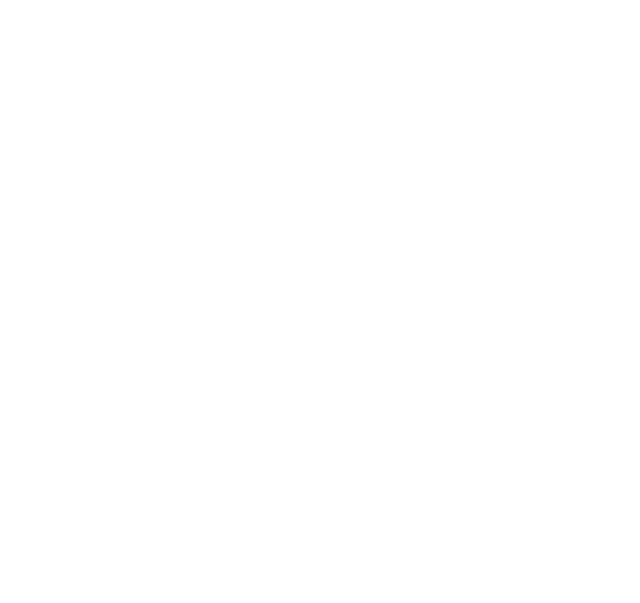
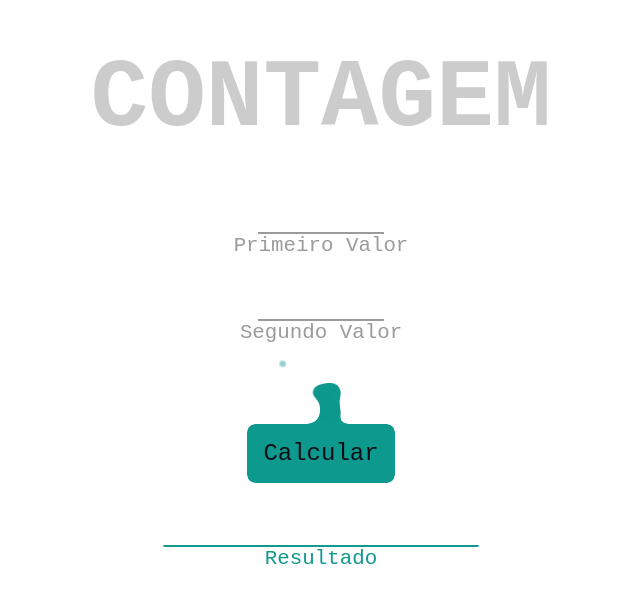
Before and after one commit to federais/calculadora, a React (Create React App) app: page /matematica/contagem in a window 1280 px wide. Shown: the part 109-712 px from the top of the page, without its empty margins (319-959 px from the left). Built offline with nearby package versions, Linux system fonts and the light colour scheme.

Commit message:
Contagem

```diff
--- a/package.json
+++ b/package.json
@@ -6,6 +6,7 @@
     "@testing-library/jest-dom": "^5.14.1",
     "@testing-library/react": "^11.2.7",
     "@testing-library/user-event": "^12.8.3",
+    "mathjs": "^9.4.4",
     "react": "^17.0.2",
     "react-dom": "^17.0.2",
     "react-router-dom": "^5.3.0",
--- a/src/components/forms/index.js
+++ b/src/components/forms/index.js
@@ -4,7 +4,11 @@
             <div className="rootMatematica" >
                 <p>{props.title}</p>
 
-                <small>Deixe em branco o valor que deseja obter</small>
+                {
+                    !props.blankSpace ? (
+                        <small>Deixe em branco o valor que deseja obter</small>
+                    ) : (<></>)
+                }
                 <div className="form__group field">
                     <input type="number" className="form__field" placeholder={props.input1} id='cateto1' value={props.value1} onChange={e => props.setValue1(e.target.value)} />
                     <label for={props.input1} className="form__label">{props.input1}</label>
@@ -13,10 +17,17 @@
                     <input type="number" className="form__field" placeholder={props.input2} id='cateto2' value={props.value2} onChange={e => props.setValue2(e.target.value)} />
                     <label htmlFor={props.input2} className="form__label">{props.input2}</label>
                 </div>
-                <div className="form__group field">
-                    <input type="number" className="form__field" placeholder={props.input2} id={props.input2} value={props.value3} onChange={e => props.setValue3(e.target.value)} />
-                    <label htmlFor="{props.input2}" className="form__label">{props.input2}</label>
-                </div>
+
+                {
+                    props.input3 ? (
+                        <div className="form__group field">
+                            <input type="number" className="form__field" placeholder={props.input3} id={props.input3} value={props.value3} onChange={e => props.setValue3(e.target.value)} />
+                            <label htmlFor={props.input3} className="form__label">{props.input3}</label>
+                        </div>
+                    ) : (
+                        <></>
+                    )
+                }
 
                 <svg xmlns="http://www.w3.org/2000/svg" version="1.1">
                     <defs>
--- a/src/pages/math/baschara/index.js
+++ b/src/pages/math/baschara/index.js
@@ -10,7 +10,6 @@
     const [valorC, setValorC] = useState('')
 
     function handleSubmit(e) {
-        console.log('Salve')
         const resultadoInput = document.querySelector('#resultado')
         let response = 0
         const delta = (valorB ** 2) - (4 * valorA * valorC)
--- /dev/null
+++ b/src/pages/math/contagem/index.js
@@ -0,0 +1,32 @@
+import { useState } from 'react'
+import '../style.css'
+import { toast } from 'react-toastify'
+import { factorial } from 'mathjs'
+
+import Form from '../../../components/forms'
+
+function App() {
+    const [valorA, setvalorA] = useState('')
+    const [valorB, setvalorB] = useState('')
+
+    function handleSubmit(e) {
+        const resultadoInput = document.querySelector('#resultado')
+        let resultado = 0
+
+        resultado = factorial(valorA) / (factorial(valorB) * factorial(valorA - valorB))
+        resultadoInput.value = resultado
+    }
+
+    return (
+        <>
+            <Form
+                blankSpace={true}
+                title="Contagem"
+                input1="Primeiro Valor" value1={valorA} setValue1={setvalorA}
+                input2="Segundo Valor" value2={valorB} setValue2={setvalorB}
+                handleSubmit={handleSubmit}
+            />
+        </>
+    )
+}
+export default App
--- a/src/pages/math/index.js
+++ b/src/pages/math/index.js
@@ -10,6 +10,7 @@
                     <ul className="menuItems">
                         <li><a href='/matematica/pitagoras' data-item='Pitagoras'>Pitagoras</a></li>
                         <li><a href='/matematica/baschara' data-item='Bhaskara'>Bhaskara</a></li>
+                        <li><a href='/matematica/contagem' data-item='Contagem'>Contagem</a></li>
                     </ul>
                 </nav>
             </section>
--- a/src/router/index.js
+++ b/src/router/index.js
@@ -7,6 +7,7 @@
 //Matematica
 import pitagoras from '../pages/math/pitagoras'
 import baschara from '../pages/math/baschara'
+import contagem from '../pages/math/contagem'
 
 
 const router = () => {
@@ -18,6 +19,7 @@
             <Route exact path={'/matematica'} component={matematica} />
             <Route exact path={'/matematica/pitagoras'} component={pitagoras} />
             <Route exact path={'/matematica/baschara'} component={baschara} />
+            <Route exact path={'/matematica/contagem'} component={contagem} />
 
 
         </Switch>
```
Also changed, not shown: 1 other file (tests, documents, lock files or other folders).
